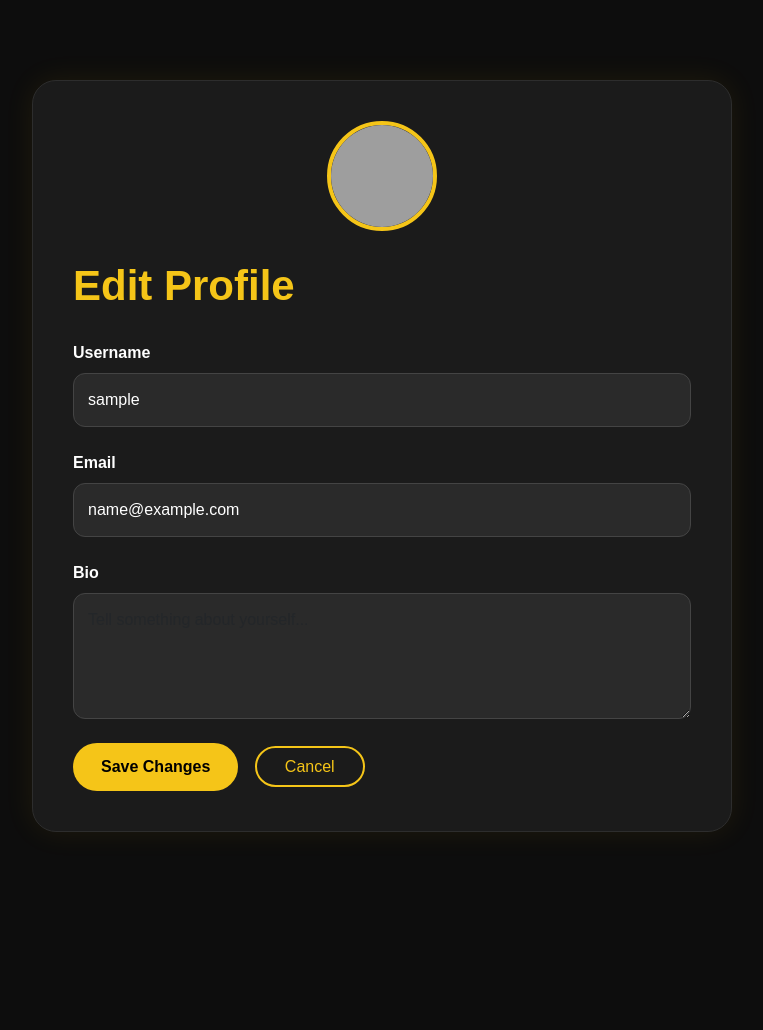
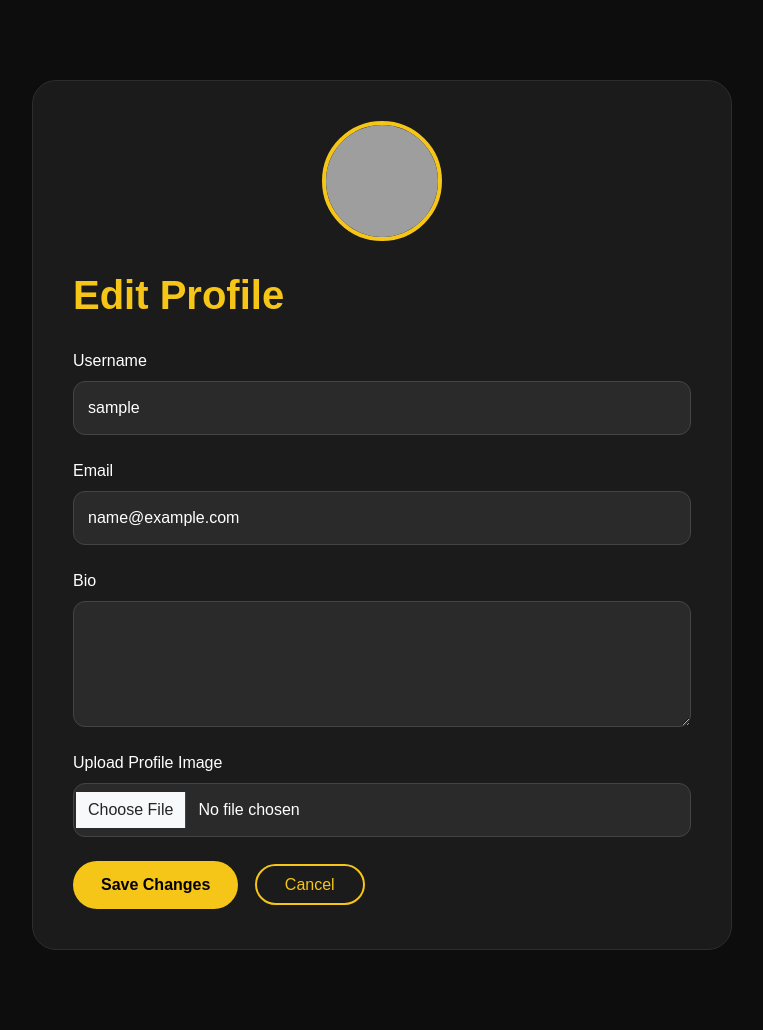
Before and after one commit to juanyeremia/UWA-Agile_Group_Project, a Flask app: page /edit_profile in a window 1280 px wide. Shown: the whole page, without its empty margins (258-1021 px from the left). Before the commit the page ends 832 px from the top, so only its background shows below. Run offline with Flask 3, Linux system fonts and the light colour scheme; the visitor is signed in with stand-in values (Sample User, id 1); grey boxes are pictures that could not be loaded.

Commit message:
connect with backend edit profile

```diff
--- a/app/templates/edit_profile.html
+++ b/app/templates/edit_profile.html
@@ -1,3 +1,7 @@
+<!-- ========================================= -->
+<!-- edit_profile.html -->
+<!-- ========================================= -->
+
 <!DOCTYPE html>
 <html lang="en">
 
@@ -22,19 +26,13 @@
             padding: 40px;
             border-radius: 24px;
             border: 1px solid #2d2d2d;
-            box-shadow: 0 0 30px rgba(255, 196, 0, 0.08);
         }
 
-        .edit-title {
+        .title {
             color: #f5c518;
-            font-size: 42px;
+            font-size: 40px;
             font-weight: bold;
             margin-bottom: 30px;
-        }
-
-        .form-label {
-            margin-bottom: 8px;
-            font-weight: 600;
         }
 
         .form-control {
@@ -52,6 +50,19 @@
             box-shadow: none;
         }
 
+        .profile-preview {
+            text-align: center;
+            margin-bottom: 30px;
+        }
+
+        .profile-preview img {
+            width: 120px;
+            height: 120px;
+            border-radius: 50%;
+            object-fit: cover;
+            border: 4px solid #f5c518;
+        }
+
         .save-btn {
             background: #f5c518;
             color: black;
@@ -59,11 +70,6 @@
             padding: 12px 28px;
             border-radius: 50px;
             font-weight: bold;
-            transition: 0.3s;
-        }
-
-        .save-btn:hover {
-            background: #ffd84d;
         }
 
         .cancel-btn {
@@ -73,27 +79,9 @@
             border-radius: 50px;
             text-decoration: none;
             margin-left: 12px;
-            transition: 0.3s;
-        }
-
-        .cancel-btn:hover {
-            background: #f5c518;
-            color: black;
-        }
-
-        .profile-preview {
-            text-align: center;
-            margin-bottom: 30px;
-        }
-
-        .profile-preview img {
-            width: 110px;
-            height: 110px;
-            border-radius: 50%;
-            border: 4px solid #f5c518;
-            object-fit: cover;
         }
     </style>
+
 </head>
 
 <body>
@@ -101,29 +89,55 @@
     <div class="edit-container">
 
         <div class="profile-preview">
-            <img src="https://i.pravatar.cc/300" alt="profile">
+
+            <img src="{{ url_for('static', filename='profile_images/' + user.profile_image) }}" alt="profile">
+
         </div>
 
-        <h1 class="edit-title">Edit Profile</h1>
+        <h1 class="title">
+            Edit Profile
+        </h1>
 
-        <form method="POST">
+        <form method="POST" enctype="multipart/form-data">
 
             <div class="mb-4">
-                <label class="form-label">Username</label>
 
-                <input type="text" class="form-control" name="username" value="{{ user.username }}">
+                <label class="mb-2">
+                    Username
+                </label>
+
+                <input type="text" name="username" value="{{ user.username }}" class="form-control">
+
             </div>
 
             <div class="mb-4">
-                <label class="form-label">Email</label>
 
-                <input type="email" class="form-control" name="email" value="{{ user.email }}">
+                <label class="mb-2">
+                    Email
+                </label>
+
+                <input type="email" name="email" value="{{ user.email }}" class="form-control">
+
             </div>
 
             <div class="mb-4">
-                <label class="form-label">Bio</label>
 
-                <textarea class="form-control" rows="4" name="bio" placeholder="Tell something about yourself..."></textarea>
+                <label class="mb-2">
+                    Bio
+                </label>
+
+                <textarea name="bio" rows="4" class="form-control">{{ user.bio }}</textarea>
+
+            </div>
+
+            <div class="mb-4">
+
+                <label class="mb-2">
+                    Upload Profile Image
+                </label>
+
+                <input type="file" name="profile_image" class="form-control">
+
             </div>
 
             <button type="submit" class="save-btn">
```
